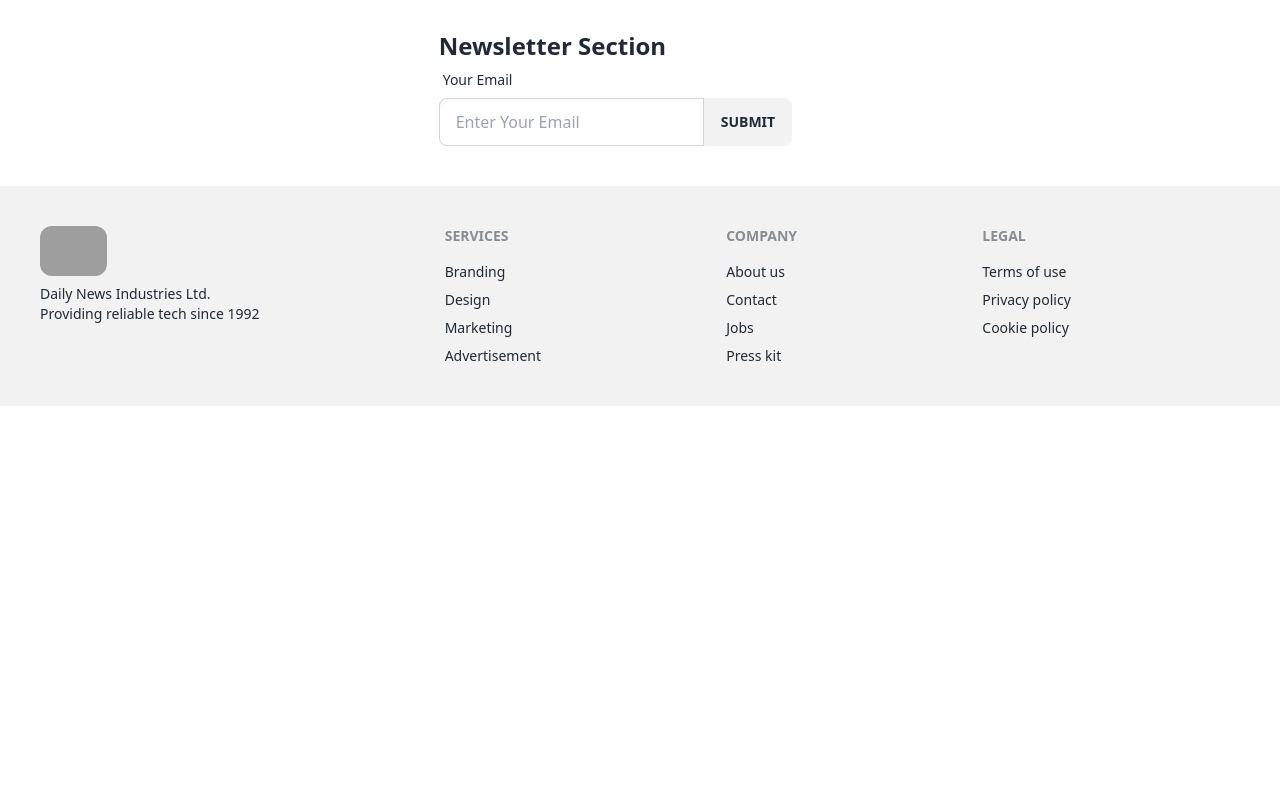
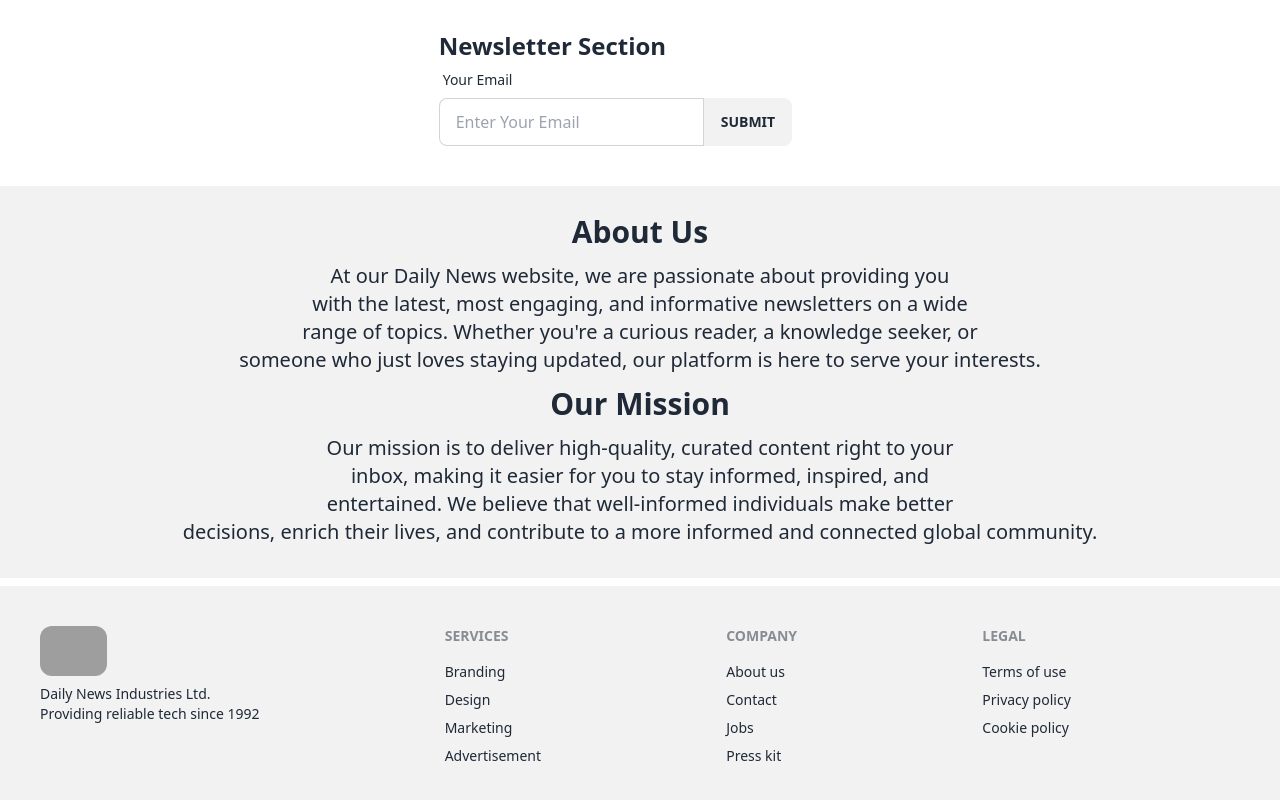
Before and after one commit to Tawkir711/Daily-News-Client, a React (Vite) app: page / in a window 1280 px wide. Shown: the part 876-1676 px from the top of the page. Before the commit the page ends 1282 px from the top, so only its background shows below. Built offline with nearby package versions, Linux system fonts and the light colour scheme; no server answers; grey boxes are pictures that could not be loaded.

Commit message:
Private Route & About Us is created on this website

```diff
--- /dev/null
+++ b/src/Components/AboutUS/AboutUs.jsx
@@ -0,0 +1,28 @@
+import React from 'react';
+
+const AboutUs = () => {
+  return (
+    <div className="text-center p-4 bg-base-200 my-2">
+      <h3 className="text-3xl font-semibold my-3">About Us</h3>
+      <h3 className="md:text-xl font-normal mb-3">
+        At our Daily News website, we are passionate about providing you <br />
+        with the latest, most engaging, and informative newsletters on a wide
+        <br />
+        range of topics. Whether you're a curious reader, a knowledge seeker, or
+        <br />
+        someone who just loves staying updated, our platform is here to serve
+        your interests.
+      </h3>
+      <h3 className="text-3xl font-semibold my-3">Our Mission</h3>
+      <h3 className="md:text-xl font-normal mb-4">
+        Our mission is to deliver high-quality, curated content right to your <br />
+        inbox, making it easier for you to stay informed, inspired, and <br />
+        entertained. We believe that well-informed individuals make better <br />
+        decisions, enrich their lives, and contribute to a more informed and
+        connected global community.
+      </h3>
+    </div>
+  );
+};
+
+export default AboutUs;
--- a/src/Components/Home/Home.jsx
+++ b/src/Components/Home/Home.jsx
@@ -1,6 +1,7 @@
 import React from 'react';
 import Newsletter from '../Newsletter/Newsletter';
 import { Helmet } from 'react-helmet';
+import AboutUs from '../AboutUS/AboutUs';
 
 const Home = () => {
   return (
@@ -31,6 +32,7 @@ const Home = () => {
         </div>
       </div>
       <Newsletter></Newsletter>
+      <AboutUs></AboutUs>
     </div>
   );
 };
--- a/src/Components/Navbar/Navbar.jsx
+++ b/src/Components/Navbar/Navbar.jsx
@@ -22,7 +22,7 @@ const Navbar = () => {
   const userName = user && user.displayName;
 
   const navLinks = (
-    <div className="flex">
+    <div className="lg:flex">
       <li>
         <NavLink
           to={"/"}
--- a/src/Pages/AddBlog.jsx
+++ b/src/Pages/AddBlog.jsx
@@ -1,5 +1,6 @@
 import React, { useState } from 'react';
 import { Helmet } from 'react-helmet';
+import Swal from 'sweetalert2';
 
 const AddBlog = () => {
   const [startDate, setStartDate] = useState(new Date());
@@ -26,7 +27,15 @@ const AddBlog = () => {
     })
       .then((res) => res.json())
       .then((data) => {
-      console.log(data);
+        console.log(data);
+        if (data.insertedId) {
+          Swal.fire({
+            icon: "success",
+            title: "Done",
+            text: "Your Blog Added",
+
+          });
+        }
     })
 
   }
--- a/src/Routes/PrivateRoute.jsx
+++ b/src/Routes/PrivateRoute.jsx
@@ -0,0 +1,27 @@
+import React, { useContext } from "react";
+import { Navigate, useLocation } from "react-router-dom";
+import { AuthContext } from "../Provider/Context";
+
+const PrivateRoute = ({ children }) => {
+  const { user, loading } = useContext(AuthContext);
+
+  const location = useLocation();
+  console.log(location.pathname);
+
+  if (loading) {
+    return (
+      <img
+        className="mx-auto"
+        src="https://i.postimg.cc/TwvH6twB/365923266-310060981587089-6038640626746651061-n.gif"
+        alt="loading gif"
+      />
+    );
+  }
+
+  if (user) {
+    return children;
+  }
+  return <Navigate state={location.pathname} to={"/login"}></Navigate>;
+};
+
+export default PrivateRoute;
```
